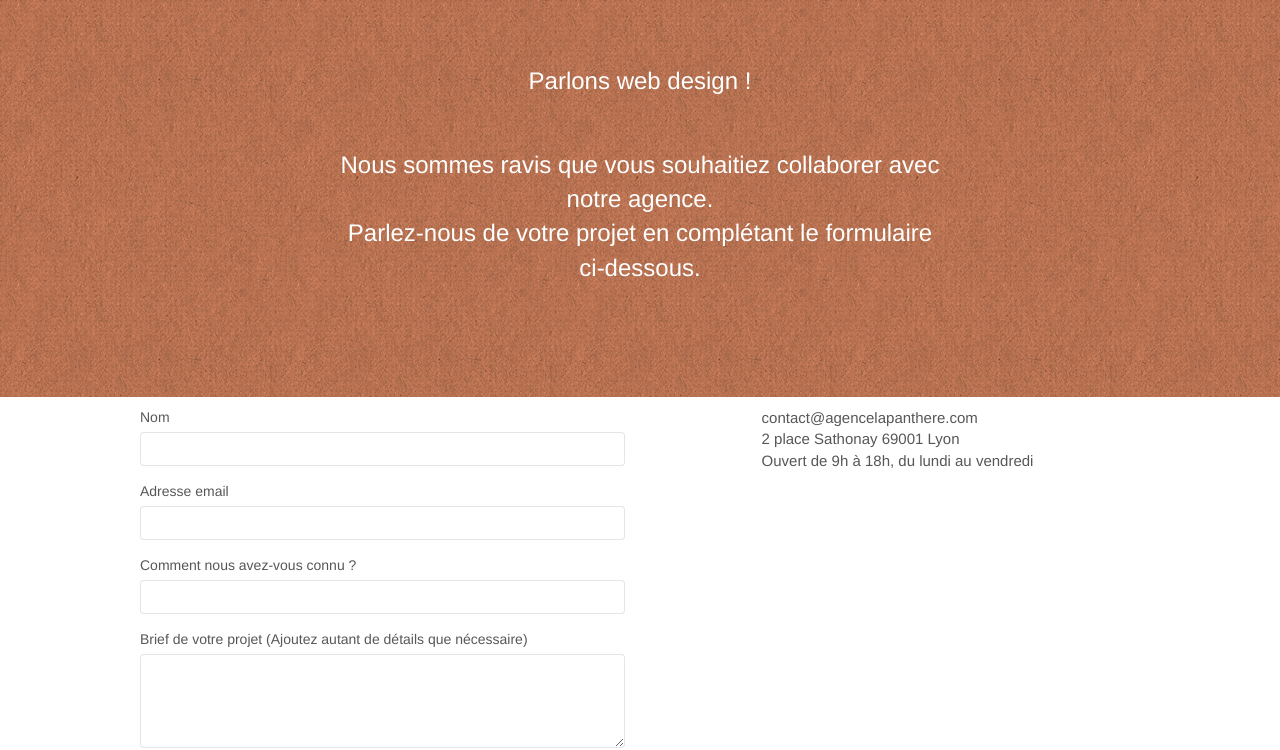
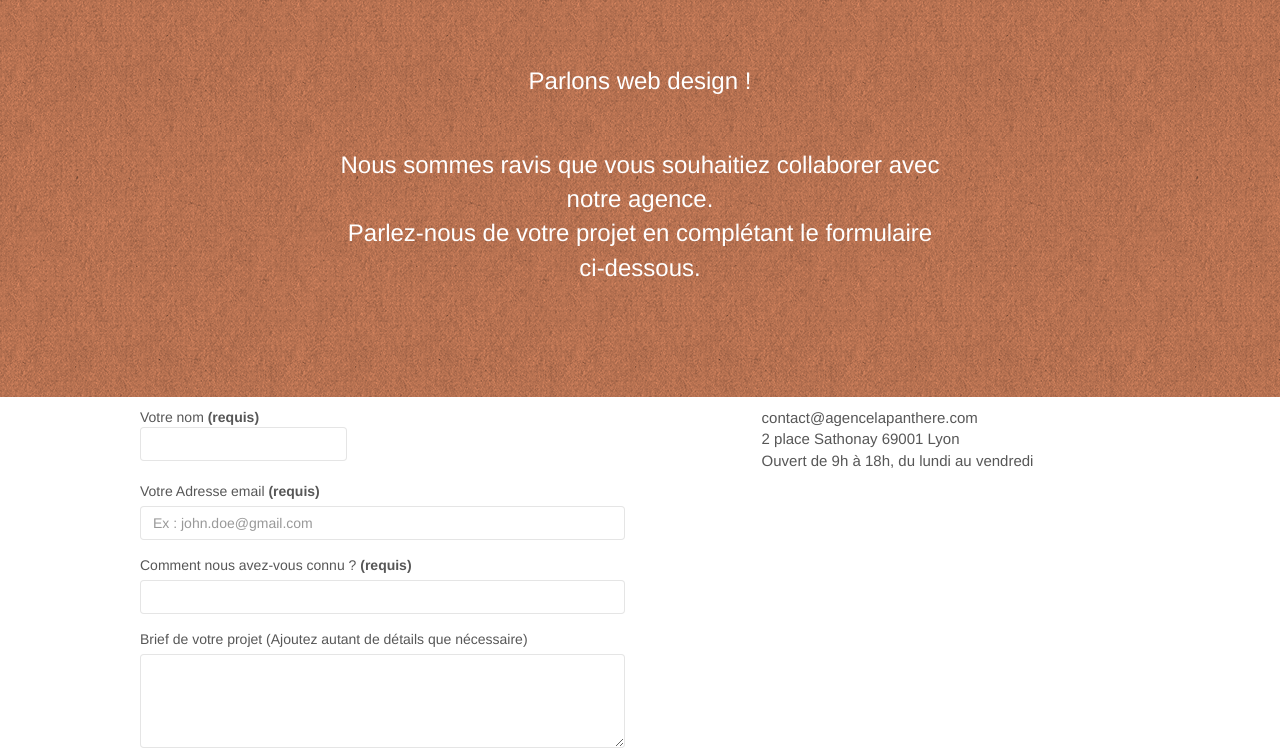
Before and after one commit to leelee04/p4, a plain HTML site: page Contact.html in a window 1280 px wide. Shown: the part 67-817 px from the top of the page. Drawn offline with nearby package versions, Linux system fonts and the light colour scheme; a script that the page names is missing.

Commit message:
amelioration de la page contact

```diff
--- a/Contact.html
+++ b/Contact.html
@@ -90,23 +90,22 @@
 		<div class="container bloc-lg">
 			<div class="row">
 				<div class="col-sm-6">
-					<form id="form_1" novalidate success-msg="Your message has been sent."
-						fail-msg="Sorry it seems that our mail server is not responding, Sorry for the inconvenience!">
+					<form id="form_1" novalidate success-msg="Votre message a été envoyé."
+						fail-msg="Désolé, il semblerait que notre serveur d'email ne réponde pas. Nous vous prions de réessayer plus tard!">
 						<div class="form-group">
-							<label>
-								Nom
-							</label>
+							<label for="name">
+								Votre nom <strong>(requis)</strong>
 							<input id="name" class="form-control" required />
 						</div>
 						<div class="form-group">
-							<label>
-								Adresse email
+							<label for="email">
+								Votre Adresse email <strong>(requis)</strong>
 							</label>
-							<input id="email" class="form-control" type="email" required />
+							<input id="email" class="form-control" type="email" placeholder="Ex : john.doe@gmail.com" required />
 						</div>
 						<div class="form-group">
-							<label>
-								Comment nous avez-vous connu ?
+							<label for="input_504"  aria-label="Comment nous avez-vous connu ?">
+								Comment nous avez-vous connu ? <strong>(requis)</strong>
 							</label>
 							<input class="form-control" type="email" required id="input_504" />
 						</div>
@@ -114,9 +113,10 @@
 							<label>
 								Brief de votre projet (Ajoutez autant de détails que nécessaire)<br>
 							</label><textarea id="message" class="form-control" rows="4" cols="50" required></textarea>
+
 						</div>
 						<button class="bloc-button btn btn-lg btn-block cta-hero btn-atomic-tangerine" type="submit">
-							Envoyer
+							Envoyer votre message
 						</button>
 					</form>
 				</div>
```
